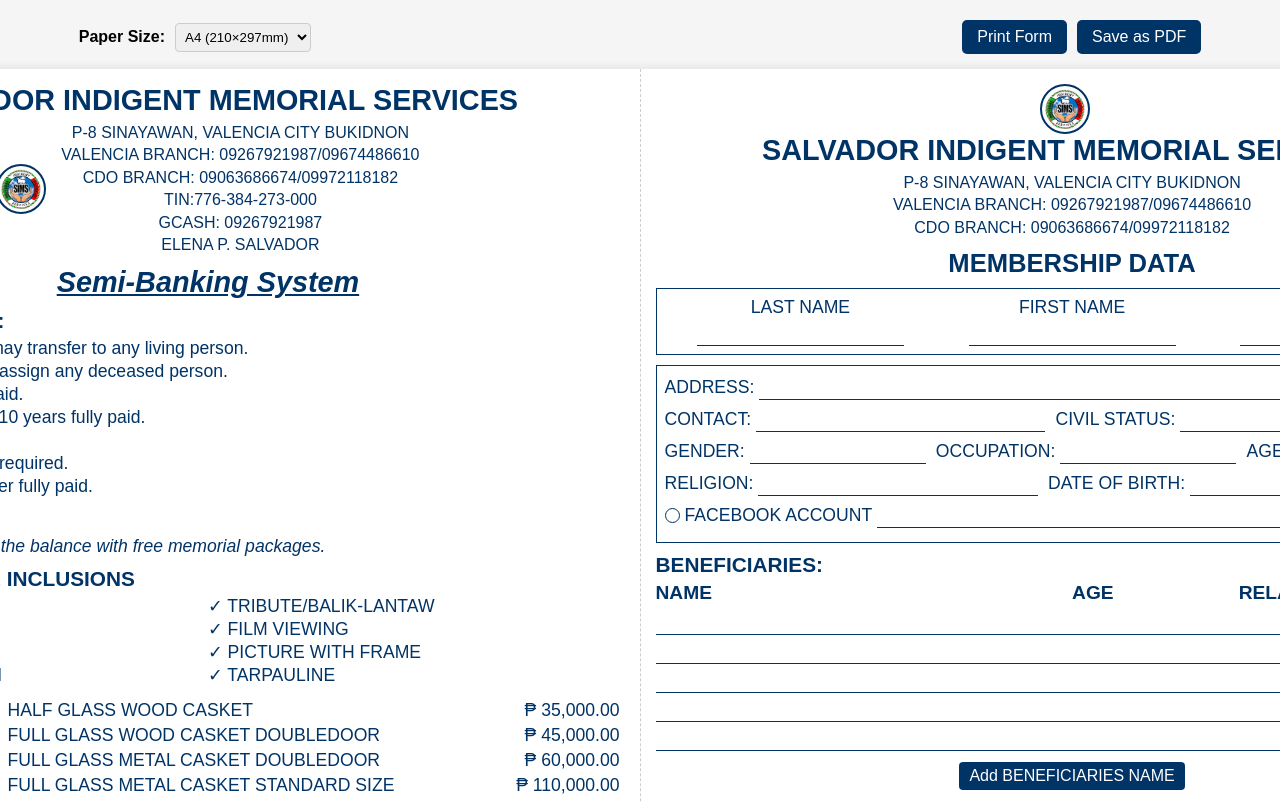
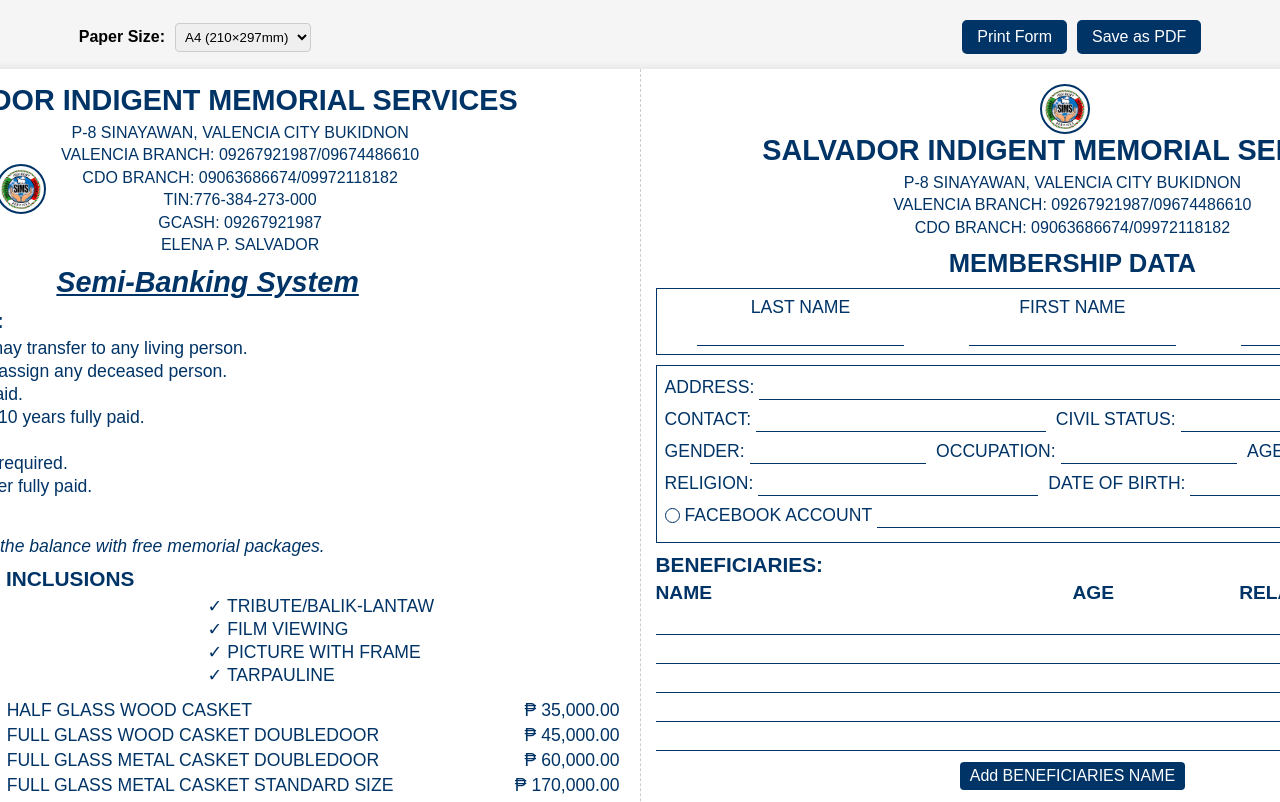
Before and after one commit to RealBeboy/SIMS-FILL-UP-FORM, a plain HTML site: page index.html in a window 1280 px wide. Shown: the top 802 px of the page. Drawn offline with Linux system fonts and the light colour scheme.

Commit message:
Update index.html

```diff
--- a/index.html
+++ b/index.html
@@ -102,7 +102,7 @@
                     <tr>
                         <td>SAMPAGUITA PLAN</td>
                         <td>FULL GLASS METAL CASKET STANDARD SIZE</td>
-                        <td class="price">₱ 110,000.00</td>
+                        <td class="price">₱ 170,000.00</td>
                     </tr>
                 </table>
             </div>
```
